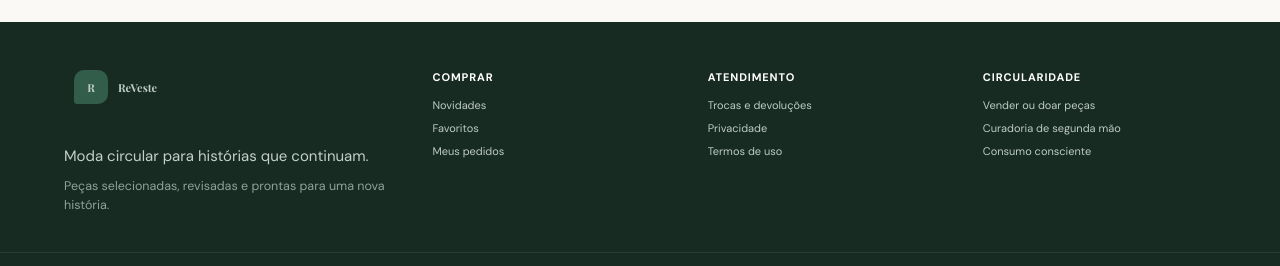
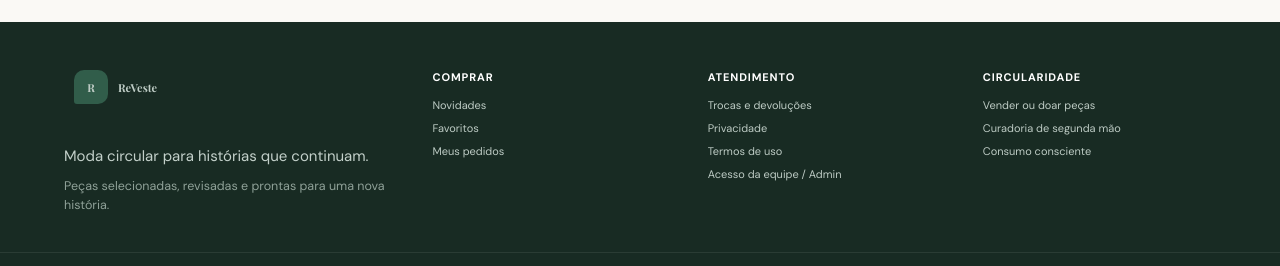
Before and after one commit to MichaelPriest/pos, a React (Vite) app: page /loja in a window 1280 px wide. Shown: the part 2877-3143 px from the top of the page. Built offline with nearby package versions, Linux system fonts and the light colour scheme.

Commit message:
feat: provide secure admin access from storefront

```diff
--- a/components/CommerceFooter.jsx
+++ b/components/CommerceFooter.jsx
@@ -7,5 +7,5 @@ export default function CommerceFooter(){
   const [settings,setSettings]=useState({});
   useEffect(()=>{if(configured)db.settings().then(value=>value&&setSettings(value)).catch(()=>{})},[]);
   const socials=[[settings.instagram,'Instagram'],[settings.facebook,'Facebook'],[settings.tiktok,'TikTok'],[settings.whatsapp,'WhatsApp']].filter(([url])=>url);
-  return <footer className="commerce-footer"><div className="commerce-footer-main"><div><StoreBrand/><p>{settings.tagline||'Moda circular para histórias que continuam.'}</p><small>Peças selecionadas, revisadas e prontas para uma nova história.</small></div><div><b>Comprar</b><Link href="/loja#catalogo">Novidades</Link><Link href="/favoritos">Favoritos</Link><Link href="/minha-conta">Meus pedidos</Link></div><div><b>Atendimento</b><Link href="/trocas-e-devolucoes">Trocas e devoluções</Link><Link href="/privacidade">Privacidade</Link><Link href="/termos">Termos de uso</Link></div><div><b>Circularidade</b><Link href="/doar">Vender ou doar peças</Link><span>Curadoria de segunda mão</span><span>Consumo consciente</span></div></div>{socials.length>0&&<div className="commerce-footer-social">{socials.map(([url,label])=><a key={label} href={label==='WhatsApp'&&!String(url).startsWith('http')?'https://wa.me/'+String(url).replace(/\D/g,''):url} target="_blank" rel="noreferrer">{label}</a>)}</div>}<div className="commerce-footer-bottom"><span>© 2026 {settings.store_name||'ReVeste'}</span><span>Compra protegida · Dados seguros · Moda circular</span></div></footer>;
+  return <footer className="commerce-footer"><div className="commerce-footer-main"><div><StoreBrand/><p>{settings.tagline||'Moda circular para histórias que continuam.'}</p><small>Peças selecionadas, revisadas e prontas para uma nova história.</small></div><div><b>Comprar</b><Link href="/loja#catalogo">Novidades</Link><Link href="/favoritos">Favoritos</Link><Link href="/minha-conta">Meus pedidos</Link></div><div><b>Atendimento</b><Link href="/trocas-e-devolucoes">Trocas e devoluções</Link><Link href="/privacidade">Privacidade</Link><Link href="/termos">Termos de uso</Link><Link href="/login?next=/admin">Acesso da equipe / Admin</Link></div><div><b>Circularidade</b><Link href="/doar">Vender ou doar peças</Link><span>Curadoria de segunda mão</span><span>Consumo consciente</span></div></div>{socials.length>0&&<div className="commerce-footer-social">{socials.map(([url,label])=><a key={label} href={label==='WhatsApp'&&!String(url).startsWith('http')?'https://wa.me/'+String(url).replace(/\D/g,''):url} target="_blank" rel="noreferrer">{label}</a>)}</div>}<div className="commerce-footer-bottom"><span>© 2026 {settings.store_name||'ReVeste'}</span><span>Compra protegida · Dados seguros · Moda circular</span></div></footer>;
 }
```
